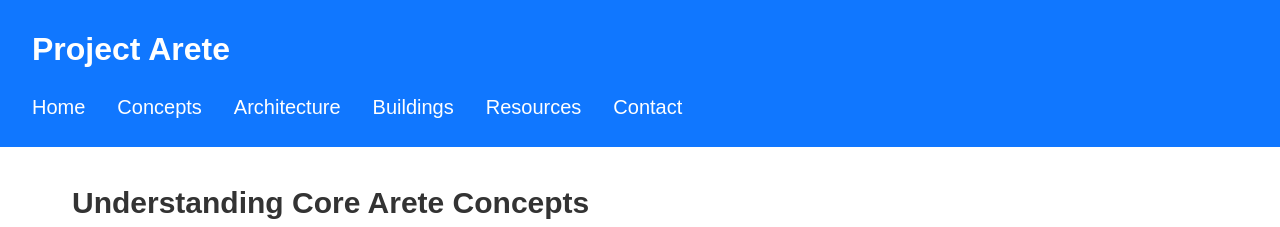
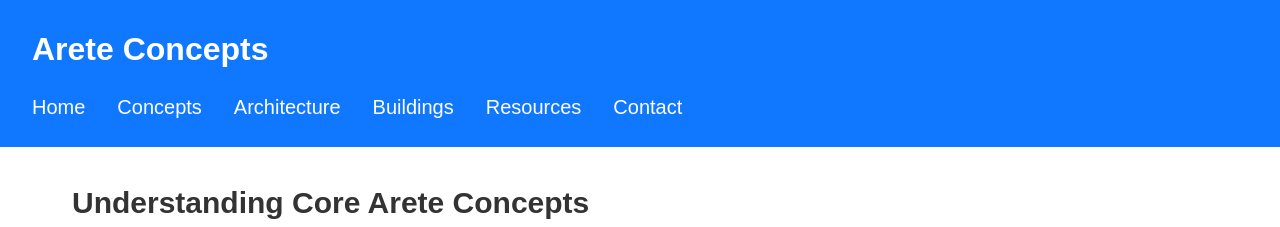
Before and after one commit to project-arete/website, a Jekyll site: the page fundamentals.html, which Jekyll copies as it is, in a window 1280 px wide and 900 px high. Shown: the top 227 px of the window. Built offline with Jekyll 4.4.1, drawn with Linux system fonts in a browser that asks for light colours.

Commit message:
Update fundamentals.html

```diff
--- a/fundamentals.html
+++ b/fundamentals.html
@@ -9,7 +9,7 @@
 </head>
 <body>
 <header>
-  <h1>Project Arete</h1>
+  <h1>Arete Concepts</h1>
   <button class="hamburger" id="hamburger" aria-label="Toggle menu">
     <span></span>
     <span></span>
```
